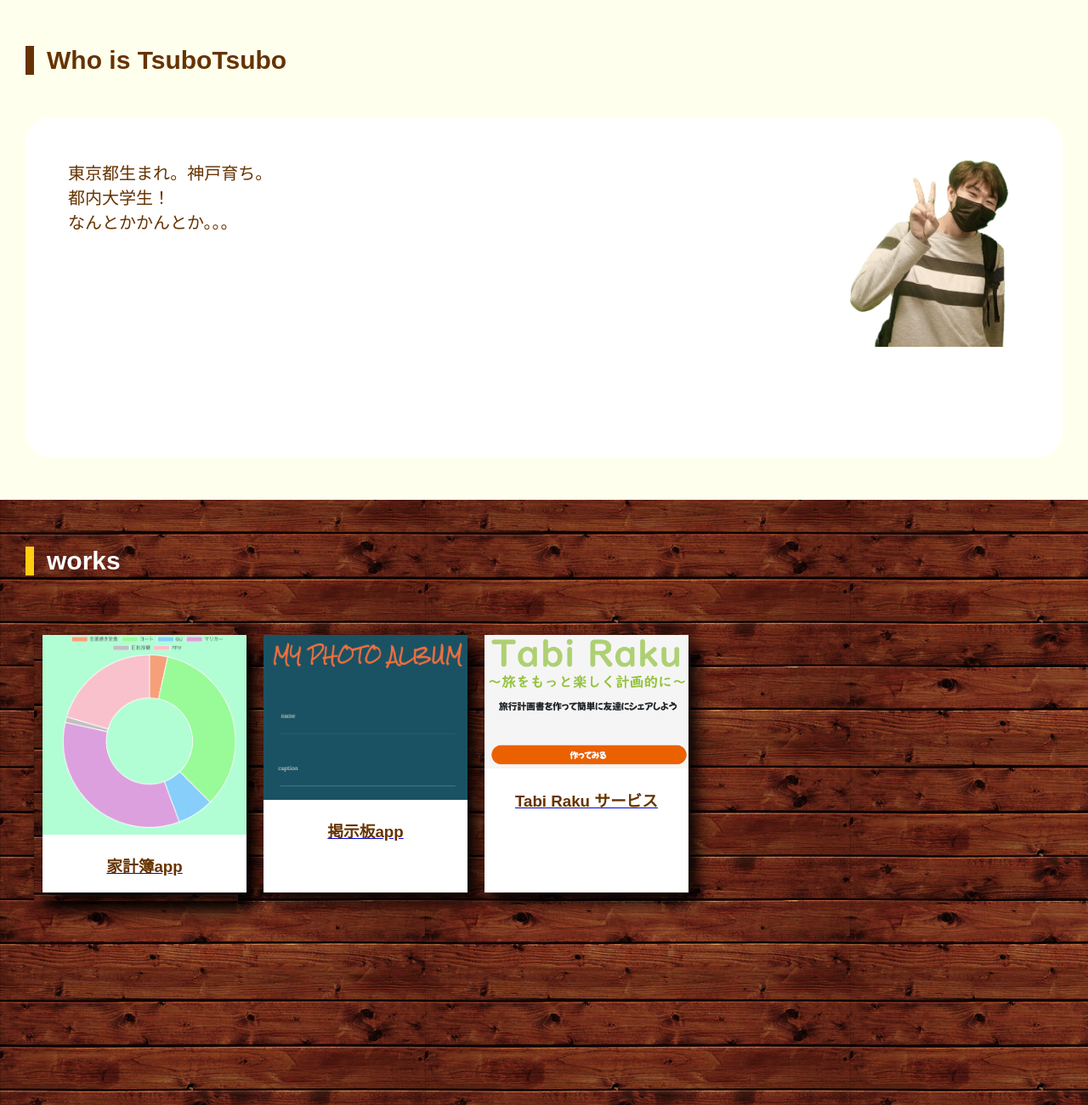
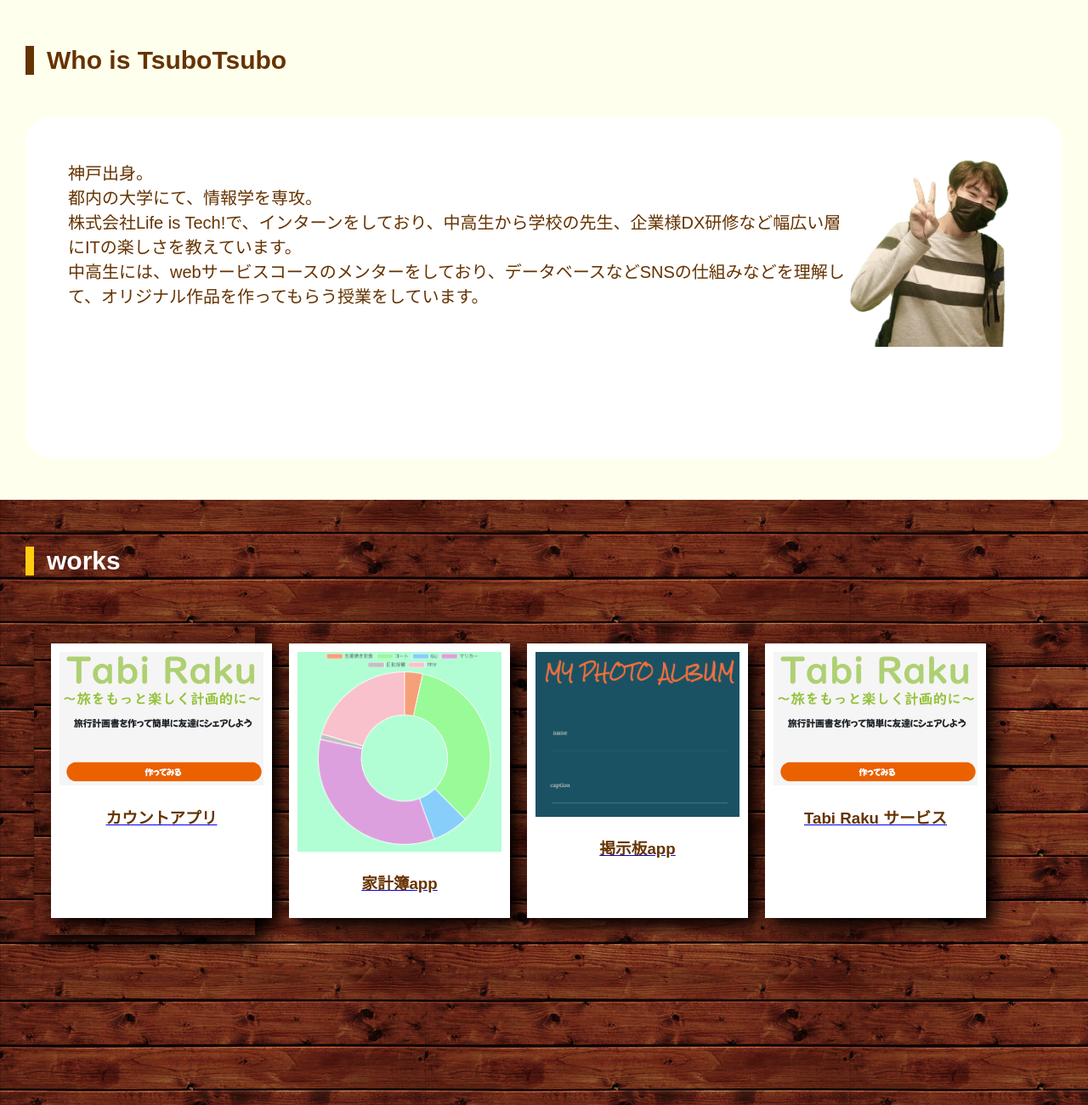
Before and after one commit to takumilk/portfolio, a plain HTML site: page index.html in a window 1280 px wide. Shown: the part 659-1959 px from the top of the page at 85% size. Drawn offline with Linux system fonts and the light colour scheme; a web font is replaced by a local one.

Commit message:
addWhoIs

```diff
--- a/index.html
+++ b/index.html
@@ -26,9 +26,9 @@
   <h2 class="title">Who is TsuboTsubo</h2>
   <p class="who-is">
     <img src="img/tsubo.png" width="200">
-    東京都生まれ。神戸育ち。<br>
-    都内大学生！<br>
-    なんとかかんとか。。。
+    神戸出身。<br>都内の大学にて、情報学を専攻。<br>
+    株式会社Life is Tech!で、インターンをしており、中高生から学校の先生、企業様DX研修など幅広い層にITの楽しさを教えています。<br>
+    中高生には、webサービスコースのメンターをしており、データベースなどSNSの仕組みなどを理解して、オリジナル作品を作ってもらう授業をしています。
 
   </p>
 </section>
@@ -36,22 +36,30 @@
 <section class="works">
   <h2 class="title">works</h2>
   <div class="works-flex">
+
     <div>
-      <a href="https://life-is-tech.com" target=”_blank”>
+      <a href="https://tsub.net/count" target=”_blank”>
+          <img src="img/tabiraku.png" width="240">
+          <h3 class="moji-center">カウントアプリ</h3>
+      </a>
+    </div>
+
+    <div>
+      <a href="https://tsub.net/money" target=”_blank”>
           <img src="img/kakeibo.png" width="240">
           <h3 class="moji-center">家計簿app</h3>
       </a>
     </div>
 
     <div>
-      <a href="https://life-is-tech.com" target=”_blank”>
+      <a href="https://tsub.net/postbord" target=”_blank”>
           <img src="img/keijiban.png" width="240">
           <h3 class="moji-center">掲示板app</h3>
       </a>
     </div>
 
     <div>
-      <a href="https://life-is-tech.com" target=”_blank”>
+      <a href="https://tsub.net/tabi-raku" target=”_blank”>
           <img src="img/tabiraku.png" width="240">
           <h3 class="moji-center">Tabi Raku サービス</h3>
       </a>
--- a/style.css
+++ b/style.css
@@ -121,6 +121,7 @@ header {
 
   float: left;
   margin: 10px;
+  padding: 10px;
   box-shadow: 10px 10px 20px #000000;/* 影を指定する */
 }
 
@@ -132,4 +133,5 @@ header {
   display: flex;
   text-align: center;
   background-image: url(img/wood.jpg);
+  padding: 10px;
 }
```
